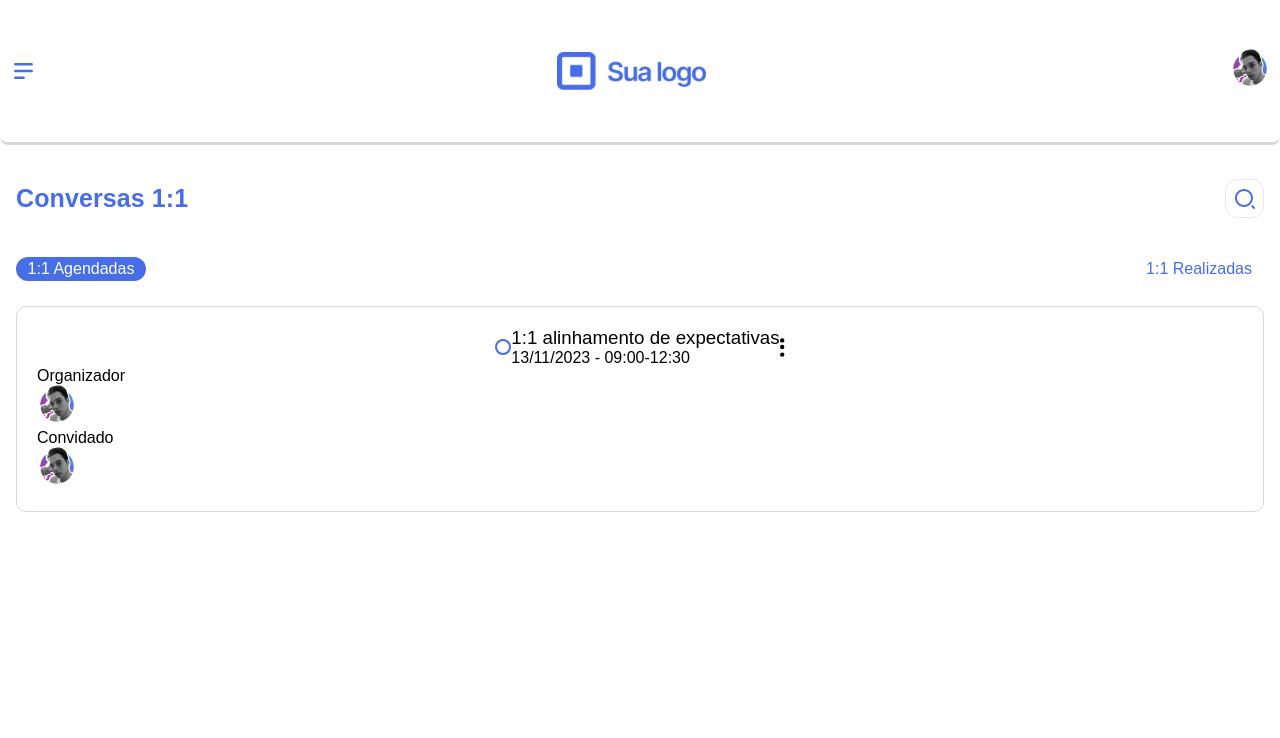
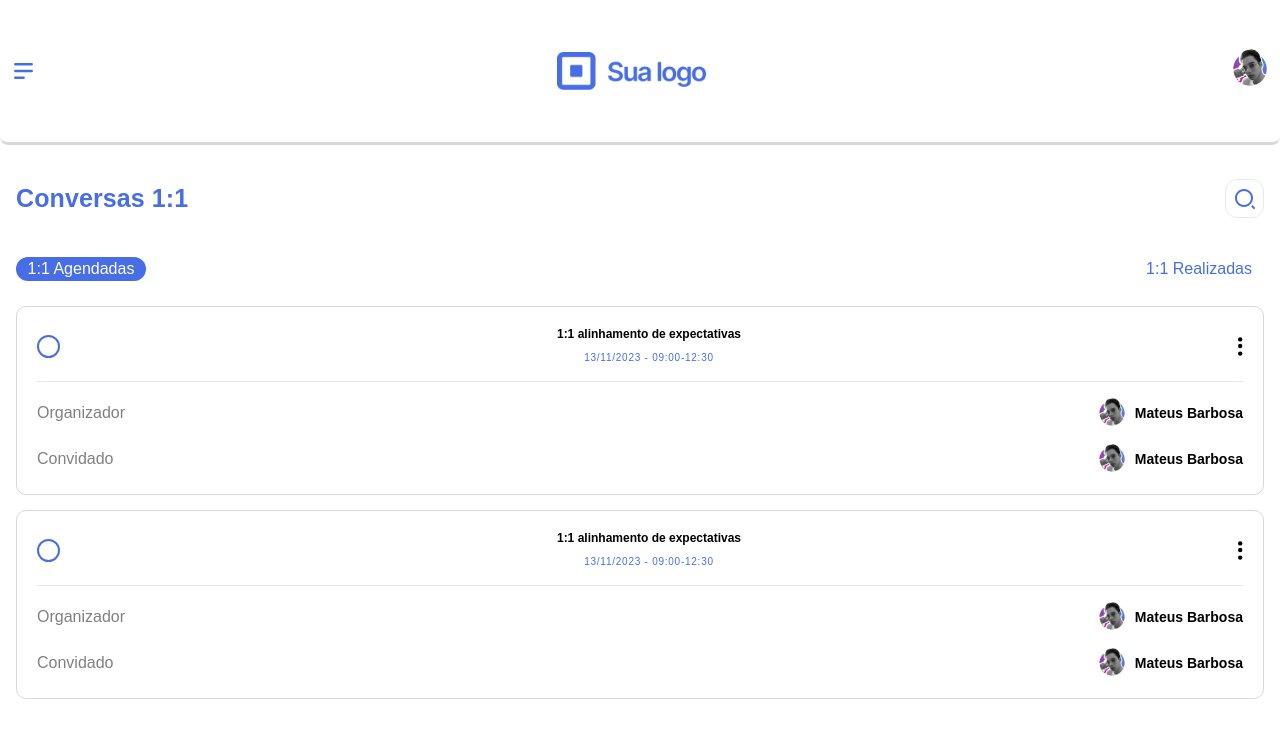
Before and after one commit to joaobuga35/web-fullstack, a React (Vite) app: page /dashboard in a window 1280 px wide. Shown: the top 738 px of the page. Built offline with nearby package versions, Linux system fonts and the light colour scheme.

Commit message:
feat: create card component

```diff
--- a/src/components/Cards/index.jsx
+++ b/src/components/Cards/index.jsx
@@ -1,38 +1,63 @@
-import { Card, DivTitleCard, RadioInput, RadioLabel } from "./styles";
+import {
+  Card,
+  DivText,
+  DivTitleCard,
+  ListPersons,
+  ProfilesLi,
+  RadioButton,
+  RadioInput,
+} from "./styles";
 import points from "../../images/svg/points.svg";
 import profile from "../../images/png/profile.png";
+import { useState } from "react";
 
 const CardOneToOne = () => {
+  const [selectedOption, setSelectedOption] = useState(false);
+
+  const handleOptionChange = (event) => {
+    const { value } = event.target;
+    setSelectedOption((prevOption) => (prevOption === value ? false : value));
+  };
+
   return (
     <Card>
       <DivTitleCard>
-        <RadioLabel>
-          <RadioInput type="radio" name="check" id="check" />
-        </RadioLabel>
+        <RadioButton>
+          <RadioInput
+            type="radio"
+            name="check"
+            id="check"
+            value={"check"}
+            checked={selectedOption}
+            onChange={handleOptionChange}
+          />
+        </RadioButton>
 
-        <div>
+        <DivText>
           <h3>1:1 alinhamento de expectativas</h3>
           <span>13/11/2023 - 09:00-12:30</span>
-        </div>
+        </DivText>
 
         <img src={points} alt="" />
       </DivTitleCard>
 
-      <ul>
-        <li>
+      <ListPersons>
+        <ProfilesLi>
           <span>Organizador</span>
           <h4>
             <img src={profile} alt="imagem de perfil" />
+            Mateus Barbosa
           </h4>
-        </li>
+        </ProfilesLi>
 
-        <li>
+        <ProfilesLi>
           <span>Convidado</span>
           <h4>
             <img src={profile} alt="imagem de perfil" />
+            Mateus Barbosa
           </h4>
-        </li>
-      </ul>
+        </ProfilesLi>
+      </ListPersons>
     </Card>
   );
 };
--- a/src/components/Cards/styles.js
+++ b/src/components/Cards/styles.js
@@ -5,38 +5,104 @@ const Card = styled.section`
   border-radius: 10px;
   border: 1px solid var(--color-border);
   background: #fff;
+  margin-bottom: 15px;
 `;
 
 const DivTitleCard = styled.div`
   display: flex;
-  justify-content: center;
+  justify-content: space-between;
   align-items: center;
+  padding-bottom: 16px;
+  border-bottom: 1px solid var(--color-border-2);
 `;
 
 const RadioInput = styled.input`
-  position: absolute;
-  opacity: 0;
-  pointer-events: none;
-`;
-
-const RadioLabel = styled.label`
-  width: 16px;
-  height: 16px;
-  border: 2px solid #476ee6;
+  appearance: none;
+  background-color: #fff;
+  margin: 0;
+  font: inherit;
+  color: currentColor;
+  width: 15px;
+  height: 15px;
   border-radius: 50%;
   cursor: pointer;
-  position: relative;
 
-  ${RadioInput}:checked &::before {
-    content: "";
-    width: 10px;
-    height: 10px;
+  &:checked {
     background-color: #476ee6;
-    border-radius: 50%;
-    position: absolute;
-    top: 3px;
-    left: 3px;
   }
 `;
 
-export { Card, DivTitleCard, RadioInput, RadioLabel };
+const RadioButton = styled.label`
+  width: 23px;
+  height: 23px;
+  border: 2px solid #476ee6;
+  border-radius: 50%;
+  display: flex;
+  justify-content: center;
+  align-items: center;
+  cursor: pointer;
+
+  vertical-align: middle;
+`;
+
+const DivText = styled.div`
+  display: flex;
+  align-items: center;
+  flex-direction: column;
+  gap: 10px;
+
+  h3 {
+    font-size: 12px;
+    font-style: normal;
+    font-weight: 600;
+    line-height: normal;
+  }
+
+  span {
+    color: var(--color-primary);
+    font-size: 10px;
+    font-style: normal;
+    font-weight: 500;
+    line-height: 14px;
+    letter-spacing: 0.75px;
+  }
+`;
+
+const ListPersons = styled.ul``;
+
+const ProfilesLi = styled.li`
+  display: flex;
+  align-items: center;
+  justify-content: space-between;
+  margin-top: 16px;
+
+  span {
+    color: var(--gray-500);
+  }
+
+  h4 {
+    display: flex;
+    justify-content: center;
+    align-items: center;
+    gap: 8px;
+    font-size: 14px;
+    font-style: normal;
+    font-weight: 600;
+    line-height: normal;
+
+    img {
+      height: 30px;
+      width: 30px;
+    }
+  }
+`;
+
+export {
+  Card,
+  DivTitleCard,
+  RadioInput,
+  RadioButton,
+  DivText,
+  ListPersons,
+  ProfilesLi,
+};
--- a/src/pages/Dashboard/index.jsx
+++ b/src/pages/Dashboard/index.jsx
@@ -1,5 +1,4 @@
 import CardOneToOne from "../../components/Cards";
-import { Card } from "../../components/Cards/styles";
 import Header from "../../components/Header";
 import search from "../../images/svg/search.svg";
 import { ButtonBlue, ButtonDefault } from "../../styles/Buttons/styles";
@@ -25,6 +24,7 @@ const Dashboard = () => {
 
       <MainContentDash>
         <CardOneToOne />
+        <CardOneToOne />
       </MainContentDash>
     </>
   );
--- a/src/styles/Global.js
+++ b/src/styles/Global.js
@@ -14,6 +14,7 @@ export default createGlobalStyle`
     --gray-300:#3C3C43;
     --gray-200:#A0A0A0;
     --color-border: #D7D7D7;
+    --color-border-2:#E4E4EF;
     --color-error: #EA0000;
     --color-success: #168821;
     --color-warning: #FFCD07;
```
Also changed, not shown: src/components/Cards/CardTalk/index.jsx (added), src/components/Cards/CardTalk/styles.js (added), vercel.json (added).
